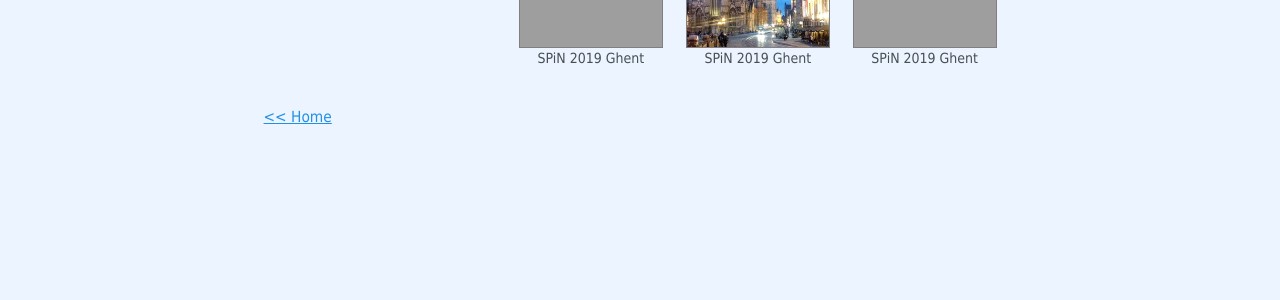
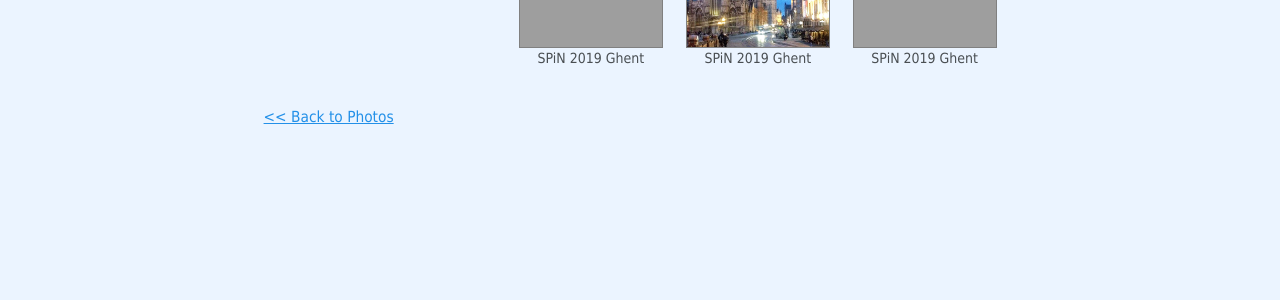
Before and after one commit to guangtingmai/guangtingmai.github.io, a Jekyll site: the page built from _pages/conference-photos.html, in a window 1280 px wide and 900 px high, scrolled down 892 px. Shown: the part 277-577 px from the top of the window. Built offline with Jekyll 4.4.1, drawn with Linux system fonts in a browser that asks for light colours.

Commit message:
Update conference-photos.html

```diff
--- a/_pages/conference-photos.html
+++ b/_pages/conference-photos.html
@@ -43,4 +43,4 @@ author_profile: true
   <div style="text-align:center; font-size:10.5pt; font-family:Tahoma"><p align="center"><img src="https://guangtingmai.github.io/images/ghent5.JPG" style="width:18ch;height:18ch;object-fit:cover;border:0.1rem solid gray;display:block;">SPiN 2019 Ghent</p></div>
 </div>
 
-<p><span style="font-size: 11.5pt;font-family: Tahoma;line-height: 1.6;display: block"><a href="https://guangtingmai.github.io/readme/"><< Home</a></span></p>
+<p><span style="font-size: 11.5pt;font-family: Tahoma;line-height: 1.6;display: block"><a href="https://guangtingmai.github.io/lifephotos/"><< Back to Photos</a></span></p>
```
